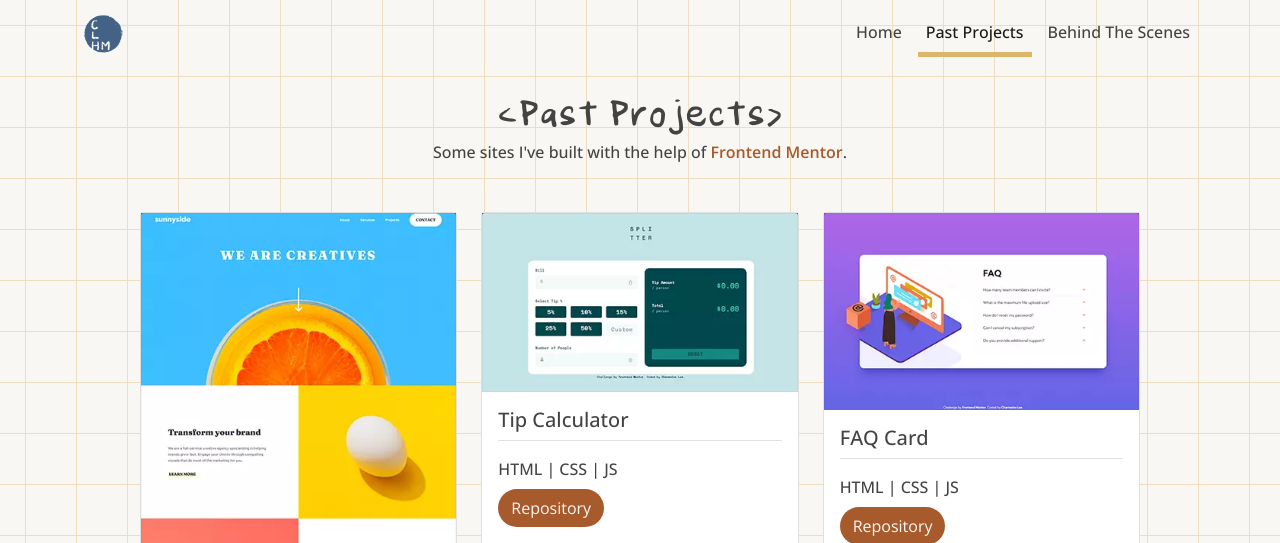
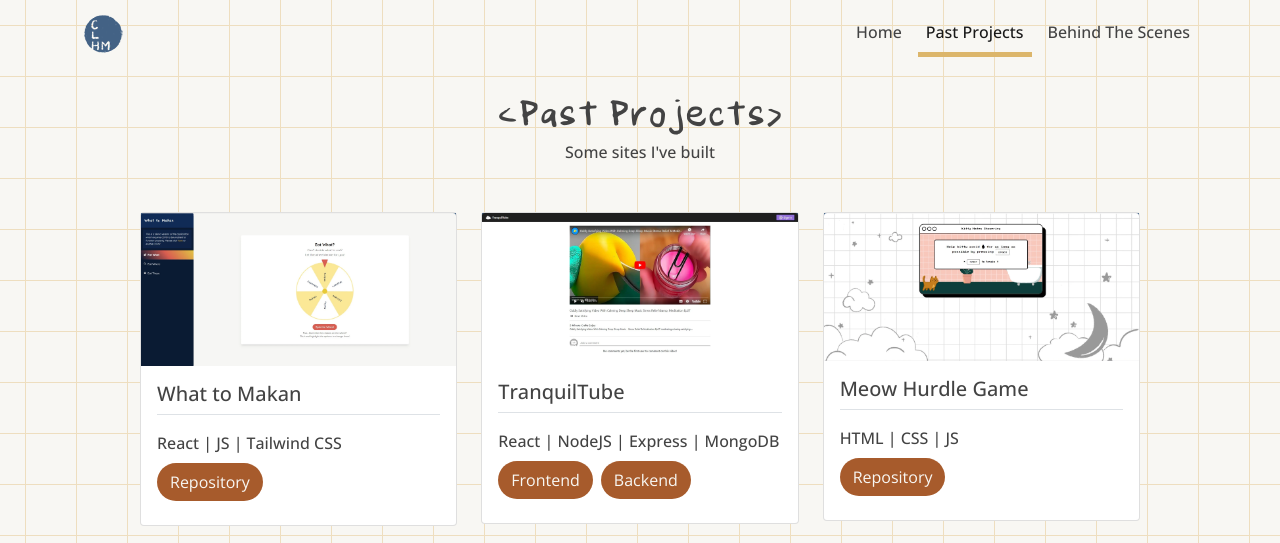
Before and after one commit to charmainelhm/portfolio-site, a plain HTML site: page subpage-3.html in a window 1280 px wide. Shown: the top 543 px of the page. Drawn offline with nearby package versions, Linux system fonts and the light colour scheme.

Commit message:
Update past project section

```diff
--- a/subpage-3.html
+++ b/subpage-3.html
@@ -69,19 +69,117 @@
     <main>
       <div class="projects container mt-4">
         <h1>‹Past Projects›</h1>
-        <p class="text-center mb-5">
-          Some sites I've built with the help of
-          <a
-            class="page__link"
-            href="https://www.frontendmentor.io/"
-            target="_blank"
-            >Frontend Mentor</a
-          >.
-        </p>
+        <p class="text-center mb-5">Some sites I've built</p>
         <div
           class="row justify-content-center gy-4"
           data-masonry='{"percentPosition": true }'
         >
+          <div class="col col-md-6 col-lg-4">
+            <div class="card">
+              <a
+                class="project__img"
+                target="_blank"
+                href="https://what-to-makan.vercel.app/"
+              >
+                <picture>
+                  <source
+                    type="image/webp"
+                    srcset="images/projects/project-what-to-makan.webp"
+                  />
+                  <img
+                    src="images/projects/project-what-to-makan.jpg"
+                    class="card-img-top"
+                    alt="What to Makan Web Application"
+                  />
+                </picture>
+              </a>
+              <div class="card-body pb-4">
+                <h5 class="card-title">What to Makan</h5>
+                <p class="card-text border-top pt-3 mb-2">
+                  React | JS | Tailwind CSS
+                </p>
+                <a
+                  class="btn btn--custom"
+                  href="https://github.com/charmainelhm/what-to-makan"
+                  target="_blank"
+                  >Repository</a
+                >
+              </div>
+            </div>
+          </div>
+          <div class="col col-md-6 col-lg-4">
+            <div class="card">
+              <a
+                class="project__img"
+                target="_blank"
+                href="https://tranquiltube.vercel.app/video/random"
+              >
+                <picture>
+                  <source
+                    type="image/webp"
+                    srcset="images/projects/project-tranquiltube.webp"
+                  />
+                  <img
+                    src="images/projects/project-tranquiltube.jpg"
+                    class="card-img-top"
+                    alt="TranquilTube Web Application"
+                  />
+                </picture>
+              </a>
+              <div class="card-body pb-4">
+                <h5 class="card-title">TranquilTube</h5>
+                <p class="card-text border-top pt-3 mb-2">
+                  React | NodeJS | Express | MongoDB
+                </p>
+                <div class="d-flex gap-2">
+                  <a
+                    class="btn btn--custom"
+                    href="https://github.com/MidziRibery/ga-project3-frontend"
+                    target="_blank"
+                    >Frontend</a
+                  >
+                  <a
+                    class="btn btn--custom"
+                    href="https://github.com/charmainelhm/ga-project3-backend"
+                    target="_blank"
+                    >Backend</a
+                  >
+                </div>
+              </div>
+            </div>
+          </div>
+          <div class="col col-md-6 col-lg-4">
+            <div class="card">
+              <a
+                class="project__img"
+                target="_blank"
+                href="https://charmainelhm.github.io/meow-hurdle/"
+              >
+                <picture>
+                  <source
+                    type="image/webp"
+                    srcset="images/projects/project-meow-hurdle.webp"
+                  />
+                  <img
+                    src="images/projects/project-meow-hurdle.jpg"
+                    class="card-img-top"
+                    alt="Meow Hurdle Game"
+                  />
+                </picture>
+              </a>
+              <div class="card-body pb-4">
+                <h5 class="card-title">Meow Hurdle Game</h5>
+                <p class="card-text border-top pt-3 mb-2">HTML | CSS | JS</p>
+                <a
+                  class="btn btn--custom"
+                  href="https://github.com/charmainelhm/meow-hurdle"
+                  target="_blank"
+                  >Repository</a
+                >
+              </div>
+            </div>
+          </div>
+
           <div class="col col-md-6 col-lg-4">
             <div class="card">
               <a
```
Also changed, not shown: images/projects/project-meow-hurdle.jpg (added), images/projects/project-meow-hurdle.webp (added), images/projects/project-tranquiltube.jpg (added), images/projects/project-tranquiltube.webp (added), images/projects/project-what-to-makan.jpg (added), images/projects/project-what-to-makan.webp (added).
